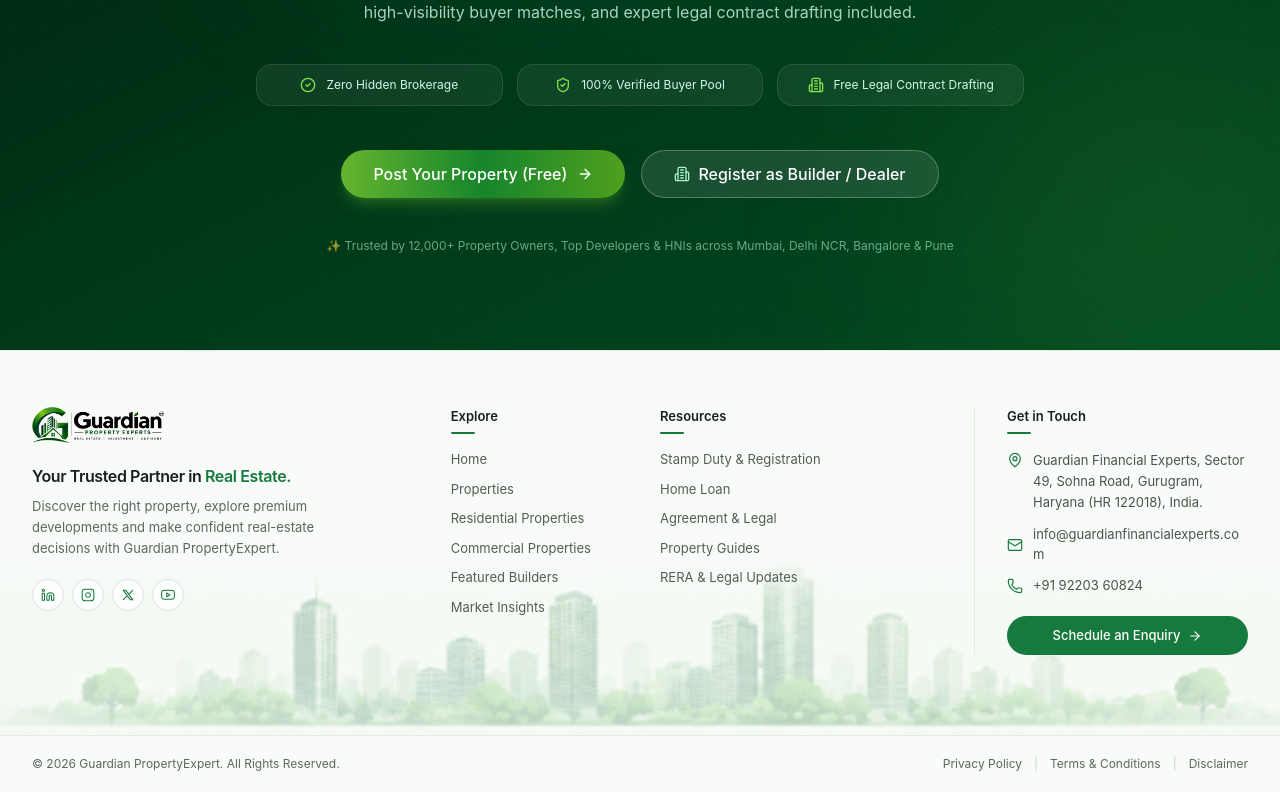
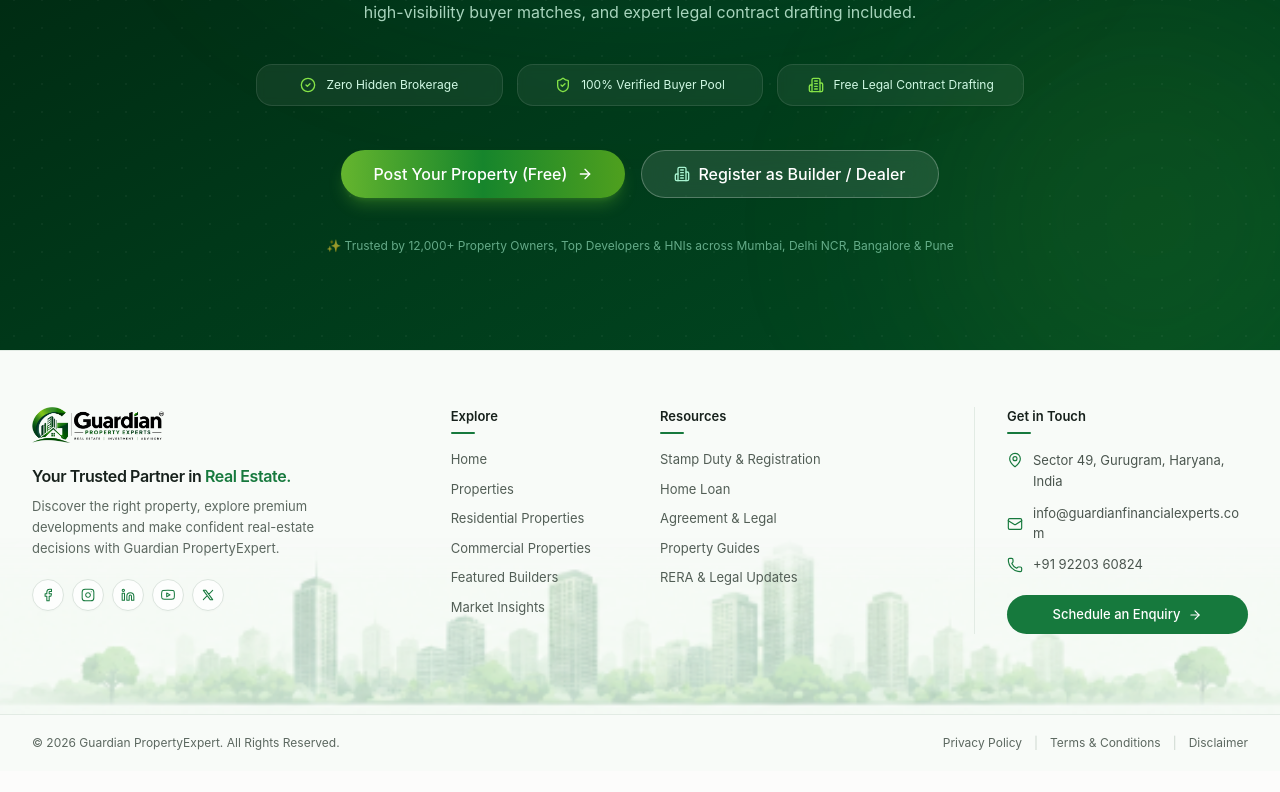
Before and after one commit to harshikakukreja0/Guardian-property-experts, a Next.js app: page / in a window 1280 px wide. Shown: the part 5985-6777 px from the top of the page. After the commit the page ends 6756 px from the top, so only its background shows below. Built offline with nearby package versions, Linux system fonts and the light colour scheme; no server answers.

Commit message:
feat(footer): configure concise Gurugram address and 5 official social backlinks

```diff
--- a/src/components/common/MainFooter.tsx
+++ b/src/components/common/MainFooter.tsx
@@ -57,37 +57,48 @@ export function MainFooter() {
                 </p>
               </div>
 
-              {/* Social Media Icons */}
-              <div className="flex items-center gap-2 pt-1">
+              {/* Official Social Media Backlinks */}
+              <div className="flex flex-wrap items-center gap-2 pt-1">
                 {[
                   {
-                    label: "LinkedIn",
-                    href: "https://www.linkedin.com",
+                    label: "Guardian Financial Experts on Facebook",
+                    title: "Facebook",
+                    href: "https://www.facebook.com/people/Guardian-Financial-Experts/61559265921589/",
+                    path: "M18 2h-3a5 5 0 0 0-5 5v3H7v4h3v8h4v-8h3l1-4h-4V7a1 1 0 0 1 1-1h3z",
+                  },
+                  {
+                    label: "Guardian Financial Experts on Instagram",
+                    title: "Instagram",
+                    href: "https://www.instagram.com/guardian_financial_experts_/",
+                    path: "M16 11.37A4 4 0 1 1 12.63 8 4 4 0 0 1 16 11.37z M17.5 6.5h.01 M7 2h10a5 5 0 0 1 5 5v10a5 5 0 0 1-5 5H7a5 5 0 0 1-5-5V7a5 5 0 0 1 5-5z",
+                  },
+                  {
+                    label: "Guardian Financial Experts on LinkedIn",
+                    title: "LinkedIn",
+                    href: "https://www.linkedin.com/company/guardian-financial-experts/",
                     path: "M16 8a6 6 0 0 1 6 6v7h-4v-7a2 2 0 0 0-2-2 2 2 0 0 0-2 2v7h-4v-7a6 6 0 0 1 6-6z M2 9h4v12H2z M4 6a2 2 0 1 0 0-4 2 2 0 0 0 0 4z",
                   },
                   {
-                    label: "Instagram",
-                    href: "https://www.instagram.com",
-                    path: "M16 11.37A4 4 0 1 1 12.63 8 4 4 0 0 1 16 11.37z M17.5 6.5h.01 M7 2h10a5 5 0 0 1 5 5v10a5 5 0 0 1-5 5H7a5 5 0 0 1-5-5V7a5 5 0 0 1 5-5z",
+                    label: "Guardian Financial Experts on YouTube",
+                    title: "YouTube",
+                    href: "https://www.youtube.com/@guardianfinancialexperts",
+                    path: "M22.54 6.42a2.78 2.78 0 0 0-1.94-2C18.88 4 12 4 12 4s-6.88 0-8.6.46a2.78 2.78 0 0 0-1.94 2A29 29 0 0 0 1 11.75a29 29 0 0 0 .46 5.33A2.78 2.78 0 0 0 3.4 19c1.72.46 8.6.46 8.6.46s6.88 0 8.6-.46a2.78 2.78 0 0 0 1.94-2 29 29 0 0 0 .46-5.25 29 29 0 0 0-.46-5.33z M9.75 15.02l5.75-3.27-5.75-3.27v6.54z",
                   },
                   {
-                    label: "X",
-                    href: "https://x.com",
+                    label: "Guardian Financial Experts on X (Twitter)",
+                    title: "X (Twitter)",
+                    href: "https://x.com/guardian_experts",
                     path: "M4 4l11.733 16h4.267l-11.733 -16z M4 20l6.768 -6.768m2.46 -2.46L20 4",
-                  },
-                  {
-                    label: "YouTube",
-                    href: "https://www.youtube.com",
-                    path: "M22.54 6.42a2.78 2.78 0 0 0-1.94-2C18.88 4 12 4 12 4s-6.88 0-8.6.46a2.78 2.78 0 0 0-1.94 2A29 29 0 0 0 1 11.75a29 29 0 0 0 .46 5.33A2.78 2.78 0 0 0 3.4 19c1.72.46 8.6.46 8.6.46s6.88 0 8.6-.46a2.78 2.78 0 0 0 1.94-2 29 29 0 0 0 .46-5.25 29 29 0 0 0-.46-5.33z M9.75 15.02l5.75-3.27-5.75-3.27v6.54z",
                   },
                 ].map((social) => (
                   <a
-                    key={social.label}
+                    key={social.title}
                     href={social.href}
                     target="_blank"
                     rel="noopener noreferrer"
                     aria-label={social.label}
-                    className="w-8 h-8 rounded-lg border border-[#DCE5DE] bg-white/80 hover:bg-white hover:border-[#16793D] text-[#16793D] flex items-center justify-center transition-colors shadow-[0_1px_2px_rgba(0,0,0,0.02)]"
+                    title={social.title}
+                    className="w-8 h-8 rounded-lg border border-[#DCE5DE] bg-white/80 hover:bg-[#16793D] hover:border-[#16793D] text-[#16793D] hover:text-white flex items-center justify-center transition-colors shadow-[0_1px_2px_rgba(0,0,0,0.02)]"
                   >
                     <svg
                       viewBox="0 0 24 24"
@@ -97,6 +108,7 @@ export function MainFooter() {
                       strokeLinecap="round"
                       strokeLinejoin="round"
                       className="w-3.5 h-3.5"
+                      aria-hidden="true"
                     >
                       <path d={social.path} />
                     </svg>
@@ -197,7 +209,7 @@ export function MainFooter() {
                 <li className="flex items-start gap-2.5">
                   <MapPin className="w-4 h-4 text-[#16793D] shrink-0 mt-0.5" strokeWidth={1.75} />
                   <span className="leading-relaxed">
-                    Guardian Financial Experts, Sector 49, Sohna Road, Gurugram, Haryana (HR 122018), India.
+                    Sector 49, Gurugram, Haryana, India
                   </span>
                 </li>
                 <li>
```
